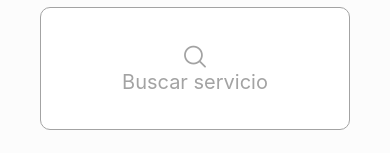
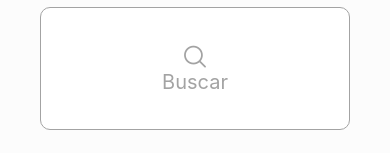
Before and after one commit to Rck23/ServiXpress, a React Native app in the folder src/APPMovil/: screen /homeScreen in a window 390 px wide. Shown: the part 193-346 px from the top of the page. Built offline with nearby package versions, Linux system fonts and the light colour scheme.

Commit message:
Diseño de la vista del menu principal realizada

```diff
--- a/src/APPMovil/src/Screens/HomeScreen.tsx
+++ b/src/APPMovil/src/Screens/HomeScreen.tsx
@@ -11,7 +11,7 @@ export const HomeScreen = ({ navigation, route }: Props) => {
         <>
             <View style={GlobalStyles.GlobalcontainerStyle}>
                 <ButtonPrincipalGlobal
-                    text='Buscar servicio'
+                    text='Buscar'
                     icon={{ name: 'search1', library: 'antDesign' }} />
 
                 <ButtonPrincipalGlobal
```
